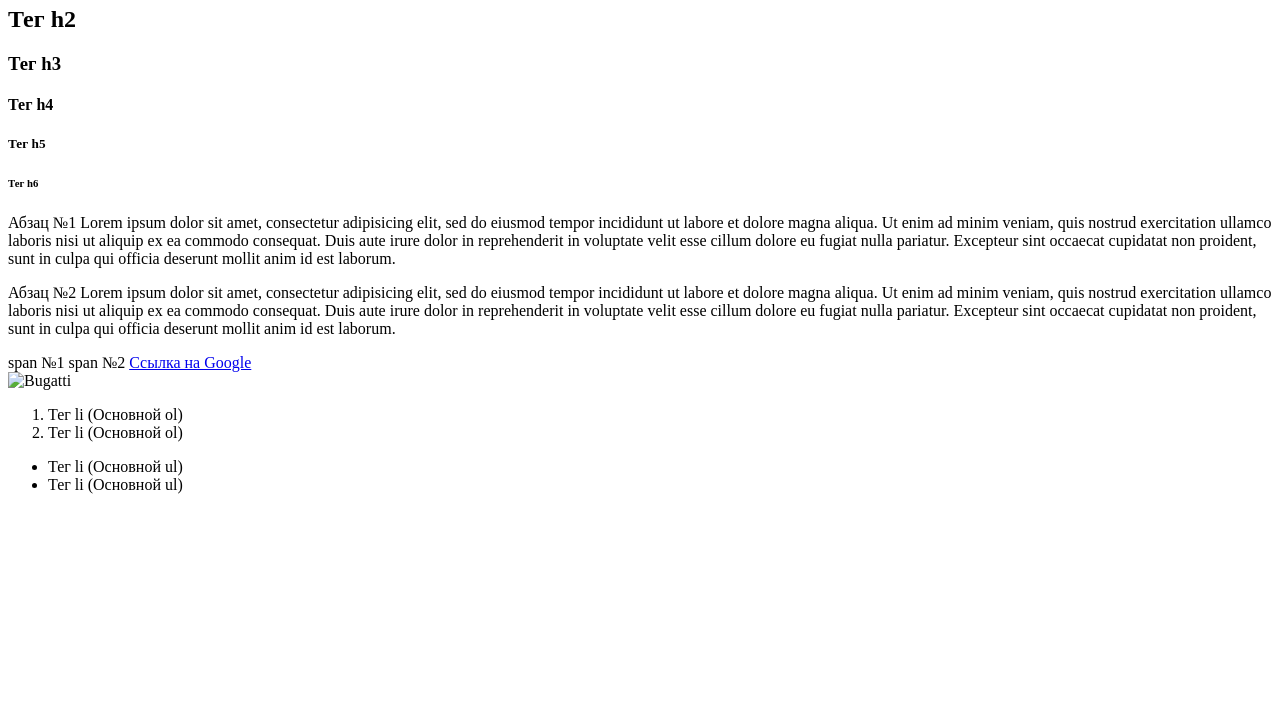
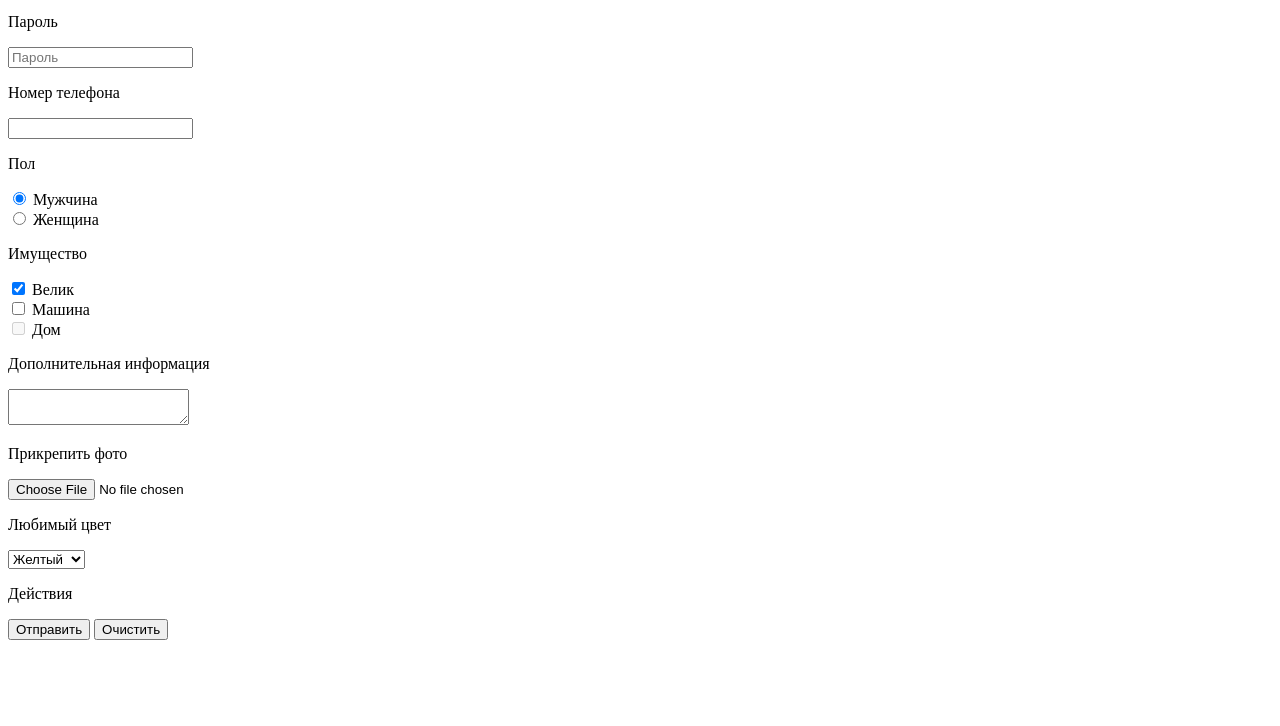
Before and after one commit to Zhigit15/Lesson-1, a plain HTML site: page index.html in a window 1280 px wide. Shown: the part 74-800 px from the top of the page. Drawn offline with Linux system fonts and the light colour scheme.

Commit message:
Формы.....

```diff
--- a/index.html
+++ b/index.html
@@ -3,47 +3,66 @@
 <head>
 	<meta charset="utf-8">
 	<meta name="viewport" content="width=device-width, initial-scale=1">
-	<title>Урок 1</title>
+	<title>2</title>
 </head>
 <body>
-	<h1>Тег h1</h1>
-	<h2>Тег h2</h2>
-	<h3>Тег h3</h3>
-	<h4>Тег h4</h4>
-	<h5>Тег h5</h5>
-	<h6>Тег h6</h6>
-
-	<p>Абзац №1	Lorem ipsum dolor sit amet, consectetur adipisicing elit, sed do eiusmod
-	tempor incididunt ut labore et dolore magna aliqua. Ut enim ad minim veniam,
-	quis nostrud exercitation ullamco laboris nisi ut aliquip ex ea commodo
-	consequat. Duis aute irure dolor in reprehenderit in voluptate velit esse
-	cillum dolore eu fugiat nulla pariatur. Excepteur sint occaecat cupidatat non
-	proident, sunt in culpa qui officia deserunt mollit anim id est laborum.</p>
-
-	<p>Абзац №2	Lorem ipsum dolor sit amet, consectetur adipisicing elit, sed do eiusmod
-	tempor incididunt ut labore et dolore magna aliqua. Ut enim ad minim veniam,
-	quis nostrud exercitation ullamco laboris nisi ut aliquip ex ea commodo
-	consequat. Duis aute irure dolor in reprehenderit in voluptate velit esse
-	cillum dolore eu fugiat nulla pariatur. Excepteur sint occaecat cupidatat non
-	proident, sunt in culpa qui officia deserunt mollit anim id est laborum.</p>
-
-	<span>span №1</span>
-	<span>span №2</span>
-
-	<a target="_blank_" href="https://google.com">Ссылка на Google</a>
-
-	<br>
-
-	<img src="img/car.jpg" alt="Bugatti" width="500px">
-
-	<ol>
-		<li>Тег li (Основной ol)</li>
-		<li>Тег li (Основной ol)</li>
-	</ol>
-
-	<ul>
-		<li>Тег li (Основной ul)</li>
-		<li>Тег li (Основной ul)</li>
-	</ul>
+	<form action="#" method="post" enctype="multipart/form-data">
+		<div>
+			<p>Имя</p>
+			<input tabindex="1" placeholder="Имя" tabindex="1" type="text" name="username">
+		</div>
+		<div>
+			<p>Пароль</p>
+			<input tabindex="2" placeholder="Пароль" tabindex="2" type="password" name="userpass">
+		</div>
+		<div>
+			<p>Номер телефона</p>
+			<input tabindex="3" type="tel" name="phonenum">
+		</div>
+		<div>
+			<p>Пол</p>
+			<div>
+			<input checked tabindex="4" type="radio" name="gender" value="male"> Мужчина
+			</div>
+			<div>
+			<input tabindex="5" type="radio" name="gender" value="female"> Женщина
+			</div>
+		</div>
+		<div>
+			<p>Имущество</p>
+			<div>
+				<input tabindex="6" checked type="checkbox" name="bike" value="yes" /> Велик
+			</div>
+			<div>
+				<input tabindex="7" type="checkbox" name="car" value="yes" /> Машина
+			</div>
+			<div>
+				<input tabindex="8" disabled type="checkbox" name="house" value="yes" /> Дом
+			</div>
+		</div>
+		<div>
+			<p>Дополнительная информация</p>
+			<textarea tabindex="9" name="text"></textarea>
+		</div>
+		<div>
+			<p>Прикрепить фото</p>
+			<input tabindex="10" type="file" name="userphoto">
+		</div>
+		<div>
+			<p>Любимый цвет</p>
+			<select name="color">
+				<option tabindex="11" value="red">Красный</option>
+				<option tabindex="12" value="green">Зеленый</option>
+				<option tabindex="13" selected value="yellow">Желтый</option>
+				<option tabindex="14" value="black">Черный</option>
+				<option tabindex="15" value="white">Белый</option>
+			</select>
+		</div>
+		<div>
+			<p>Действия</p>
+			<button tabindex="16" type="submit">Отправить</button>
+			<button tabindex="17" type="reset">Очистить</button>
+		</div>
+	</form>
 </body>
 </html>
```
